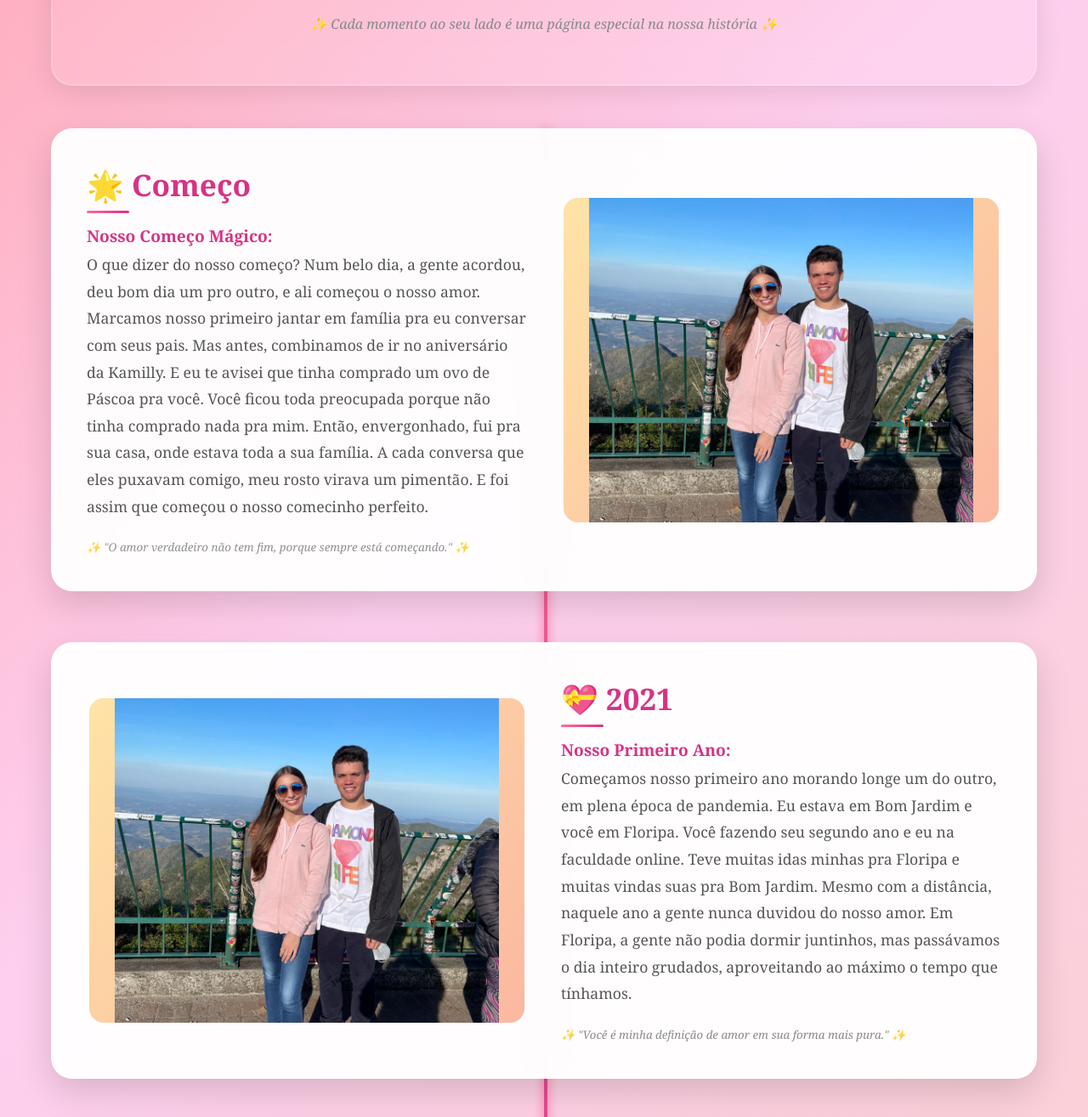
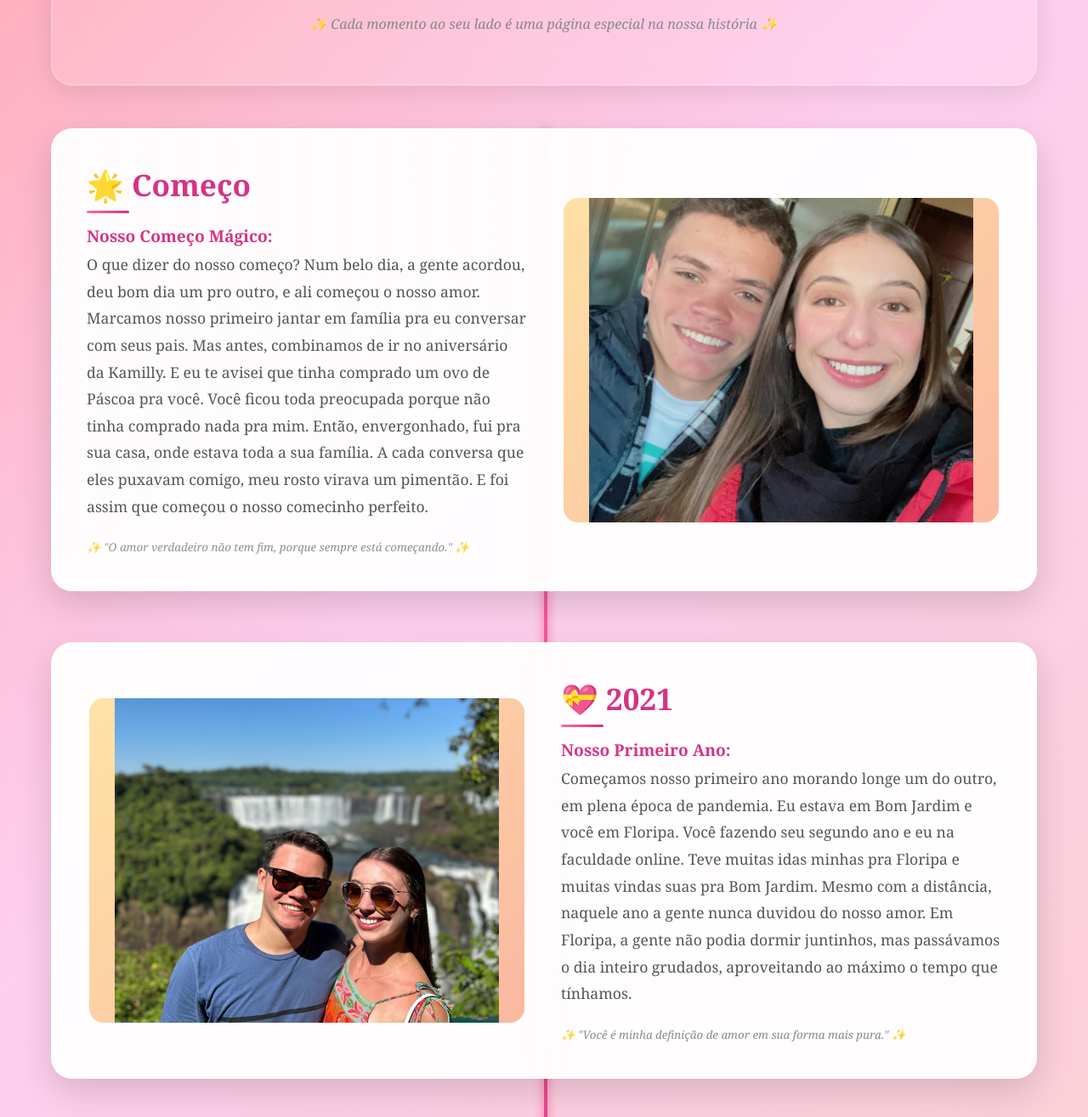
Before and after one commit to lucasbjs12/DiadosNamorados, a plain HTML site: page index.html in a window 1280 px wide. Shown: the part 842-2157 px from the top of the page at 85% size. Drawn offline with Linux system fonts and the light colour scheme.

Commit message:
Update index.html

```diff
--- a/index.html
+++ b/index.html
@@ -656,7 +656,7 @@
                 </div>
                 <div class="photo-container">
                     <div class="photo-placeholder">
-                        <img src="presente5/img/janeiro.jpeg" alt="Nossas aventuras espontâneas" class="photo">
+                        <img src="presente5/img/primeira.jpeg" alt="Nossas aventuras espontâneas" class="photo">
                     </div>
                 </div>
             </div>
@@ -664,7 +664,7 @@
             <div class="month-card">
                 <div class="photo-container">
                     <div class="photo-placeholder">
-                        <img src="presente5/img/janeiro.jpeg" alt="Nossas aventuras espontâneas" class="photo">
+                        <img src="presente5/img/floripa.jpeg" alt="Nossas aventuras espontâneas" class="photo">
                     </div>
                 </div>
                 <div class="month-info">
@@ -701,7 +701,7 @@
                 </div>
                 <div class="photo-container">
                     <div class="photo-placeholder">
-                        <img src="presente5/img/janeiro.jpeg" alt="Nossas aventuras espontâneas" class="photo">
+                        <img src="presente5/img/buque.jpeg" alt="Nossas aventuras espontâneas" class="photo">
                     </div>
                 </div>
             </div>
@@ -709,7 +709,7 @@
             <div class="month-card">
                 <div class="photo-container">
                     <div class="photo-placeholder">
-                        <img src="presente5/img/janeiro.jpeg" alt="Nossas aventuras espontâneas" class="photo">
+                        <img src="presente5/img/aniversario.jpeg" alt="Nossas aventuras espontâneas" class="photo">
                     </div>
                 </div>
                 <div class="month-info">
@@ -749,7 +749,7 @@
                 </div>
                 <div class="photo-container">
                     <div class="photo-placeholder">
-                        <img src="presente5/img/janeiro.jpeg" alt="Nossas aventuras espontâneas" class="photo">
+                        <img src="presente5/img/viagem.jpeg" alt="Nossas aventuras espontâneas" class="photo">
                     </div>
                 </div>
             </div>
@@ -757,7 +757,7 @@
             <div class="month-card">
                 <div class="photo-container">
                     <div class="photo-placeholder">
-                        <img src="presente5/img/janeiro.jpeg" alt="Nossas aventuras espontâneas" class="photo">
+                        <img src="presente5/img/floripa.jpeg" alt="Nossas aventuras espontâneas" class="photo">
                     </div>
                 </div>
                 <div class="month-info">
```
